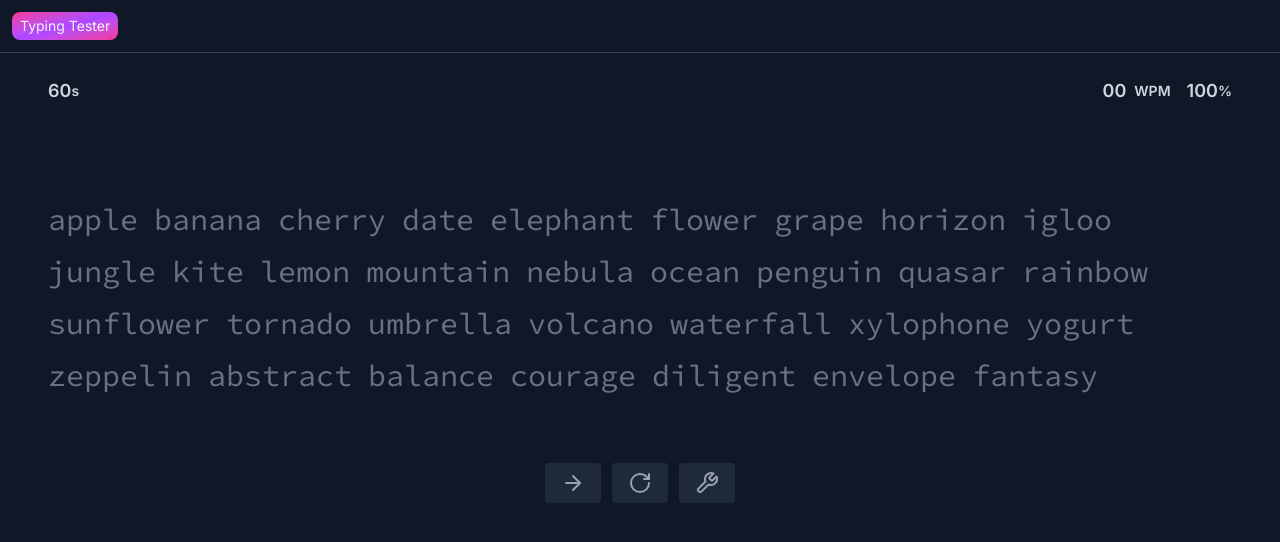
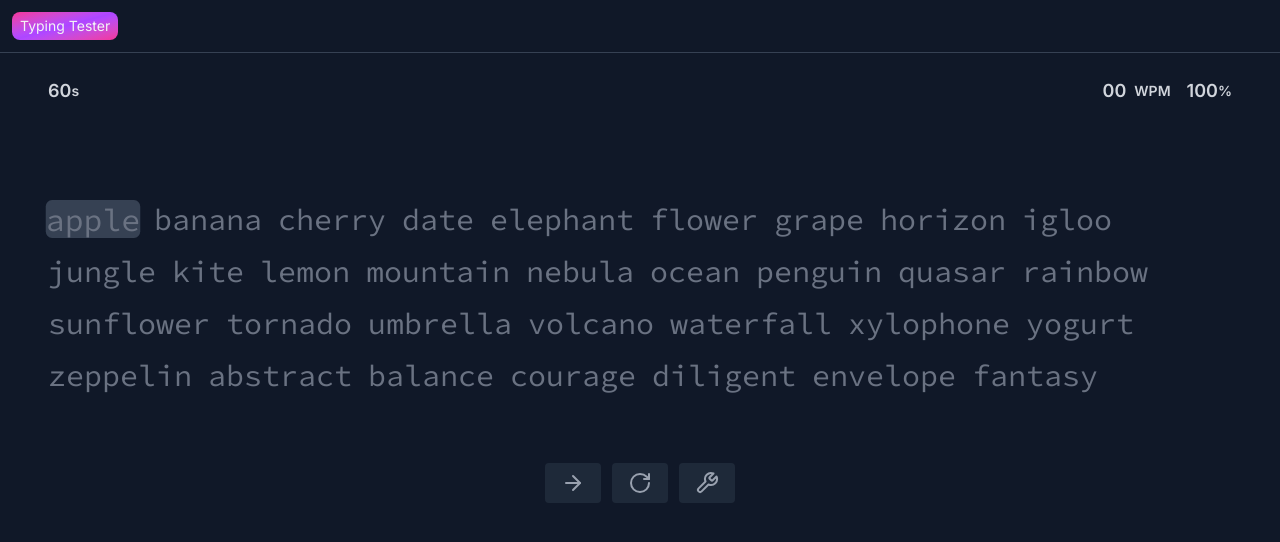
Before and after one commit to arjun6757/type-junior, a React (Vite) app: page / in a window 1280 px wide. Shown: the top 542 px of the page. Built offline with nearby package versions, Linux system fonts and the light colour scheme.

Commit message:
add(style): smoothness

```diff
--- a/src/index.css
+++ b/src/index.css
@@ -7,14 +7,14 @@
     --font-code: "Source Code Pro", monospace;
 }
 
-/* .caret-container {
-    @apply relative bg-gray-700 rounded-md
+.caret-container {
+    @apply relative bg-gray-700 scale-105 rounded-md transition-all
 }
 
 .caret-container::after {
-    content: ' ';
-    @apply w-4 absolute text-white inset-0 animate-pulse
-} */
+    content: '';
+    @apply absolute text-white inset-0 animate-pulse
+}
 
 .caret-block {
     @apply relative
```
